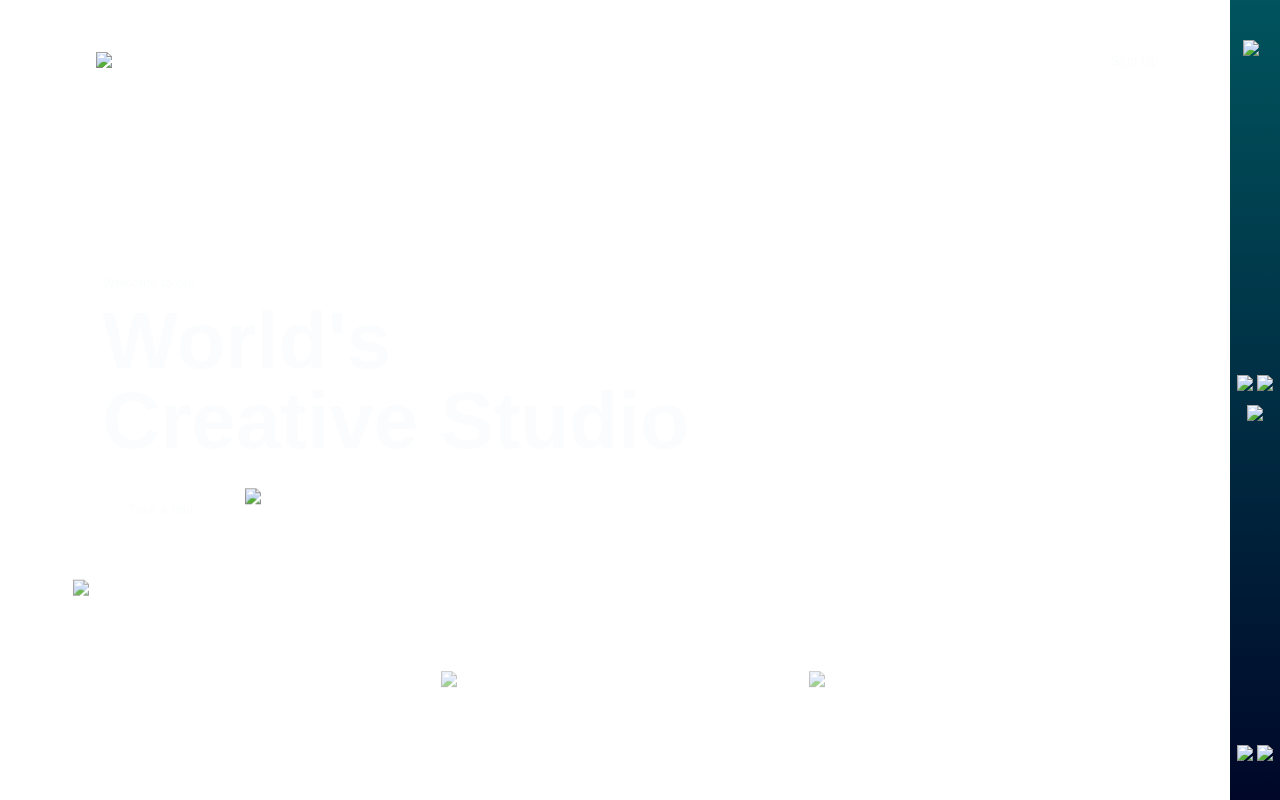
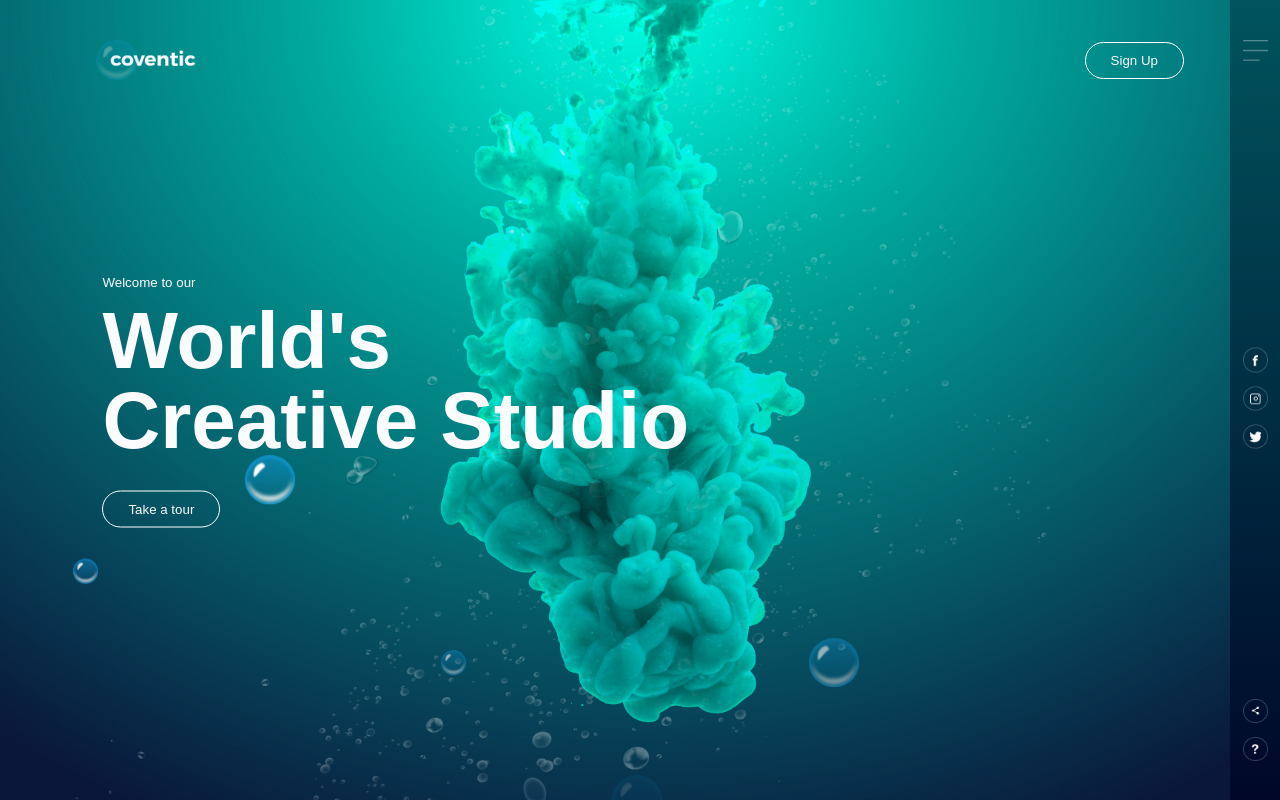
Before and after one commit to Kronos-aj/AnimatedHomePAge, a plain HTML site: page index.html in a window 1280 px wide. Drawn offline with Linux system fonts and the light colour scheme; the site is published under a folder, as on GitHub Pages, so addresses that start at the root find nothing.

Commit message:
removed small img bug

```diff
--- a/index.html
+++ b/index.html
@@ -10,7 +10,7 @@
   <body>
     <div class="hero">
       <div class="navbar">
-        <img src="/images/logo.png" class="logo" />
+        <img src="images/logo.png" class="logo" />
         <button type="button">Sign Up</button>
       </div>
       <div class="content">
@@ -22,28 +22,28 @@
         <button type="button">Take a tour</button>
       </div>
       <div class="side-bar">
-        <img src="/images/menu.png" class="menu" />
+        <img src="images/menu.png" class="menu" />
 
         <div class="social-links">
-          <img src="/images/fb.png" />
-          <img src="/images/ig.png" />
-          <img src="/images/tw.png" />
+          <img src="images/fb.png" />
+          <img src="images/ig.png" />
+          <img src="images/tw.png" />
         </div>
 
         <div class="useful-links">
-          <img src="/images/share.png" />
-          <img src="/images/info.png" />
+          <img src="images/share.png" />
+          <img src="images/info.png" />
         </div>
       </div>
 
       <div class="bubbles">
-        <img src="/images/bubble.png" />
-        <img src="/images/bubble.png" />
-        <img src="/images/bubble.png" />
-        <img src="/images/bubble.png" />
-        <img src="/images/bubble.png" />
-        <img src="/images/bubble.png" />
-        <img src="/images/bubble.png" />
+        <img src="images/bubble.png" />
+        <img src="images/bubble.png" />
+        <img src="images/bubble.png" />
+        <img src="images/bubble.png" />
+        <img src="images/bubble.png" />
+        <img src="images/bubble.png" />
+        <img src="images/bubble.png" />
       </div>
     </div>
   </body>
--- a/style.css
+++ b/style.css
@@ -6,7 +6,7 @@
 .hero {
   width: 100%;
   height: 100vh;
-  background-image: url(/images/background.png);
+  background-image: url(images/background.png);
   background-size: cover;
   background-position: center;
   position: relative;
```
